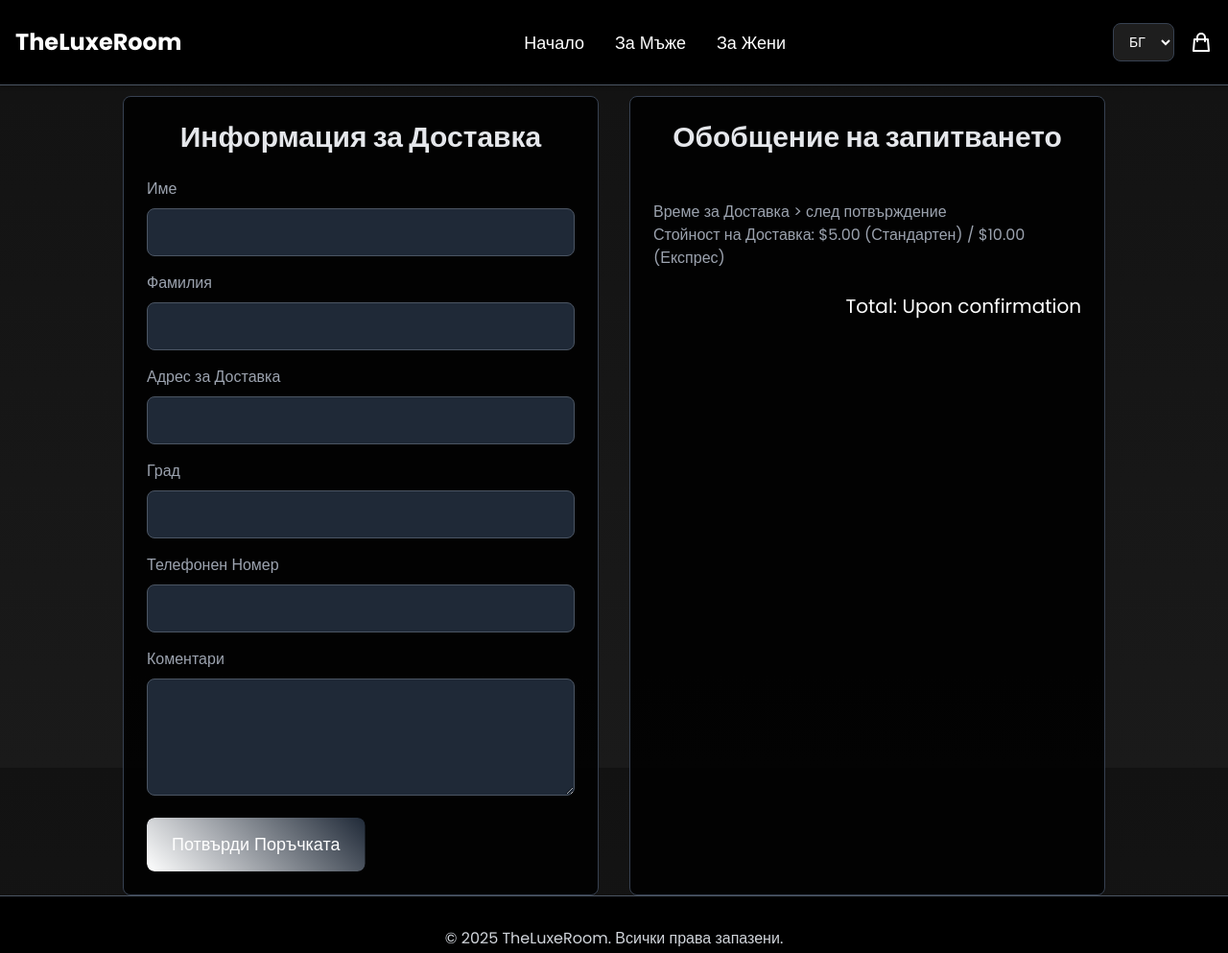
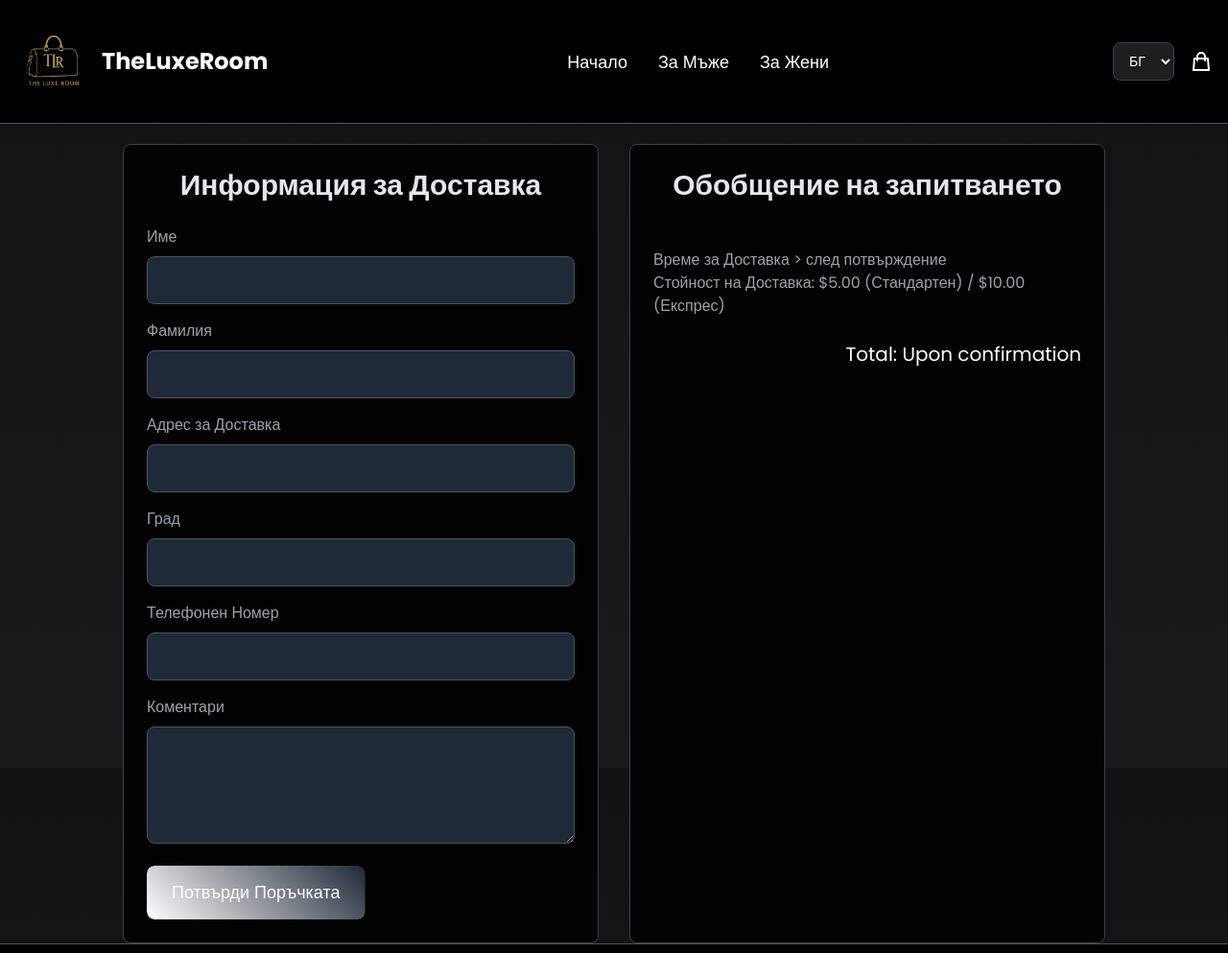
Before and after one commit to Sviatoslav593/theluxeroom-backend, a website: page checkout.html in a window 1280 px wide. Shown: the top 993 px of the page at 96% size. Drawn offline with nearby package versions, Linux system fonts and the light colour scheme.

Commit message:
cart/checkout pages logo added

```diff
--- a/checkout.html
+++ b/checkout.html
@@ -19,8 +19,14 @@
       <nav
         class="container mx-auto px-4 py-6 flex justify-between items-center"
       >
-        <div class="logo">
-          <a class="text-white text-2xl font-bold" href="./index.html"
+        <div class="logo" style="display: flex; align-items: center; gap: 10px">
+          <img
+            src="./images/logo.png"
+            alt=""
+            style="max-width: 80px; max-height: 80px"
+            class="logo-img"
+          />
+          <a class="logo-text text-white text-2xl font-bold" href="./index.html"
             >TheLuxeRoom</a
           >
         </div>
--- a/style.css
+++ b/style.css
@@ -431,7 +431,7 @@ header .icons button {
 }
 
 .checkout-section {
-  padding-top: 100px; /* Збільшено для уникнення перекриття хедером (враховуючи padding і shadow) */
+  padding-top: 150px;
 }
 
 .checkout-form {
```
Also changed, not shown: cart.html (+7 -1 lines).
